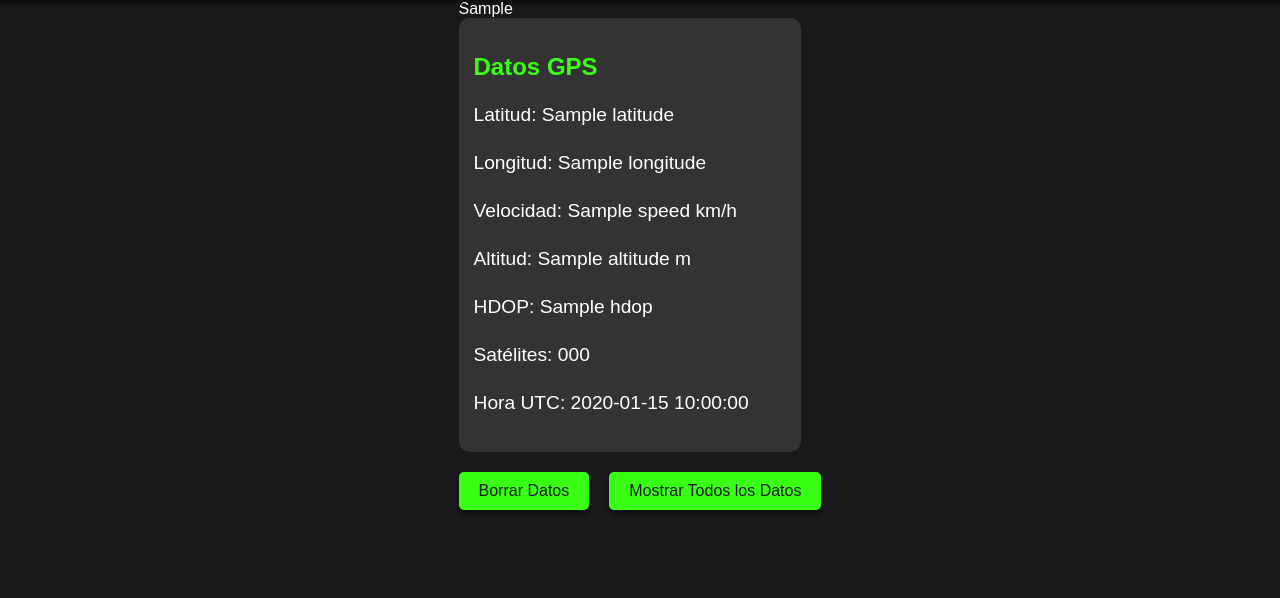
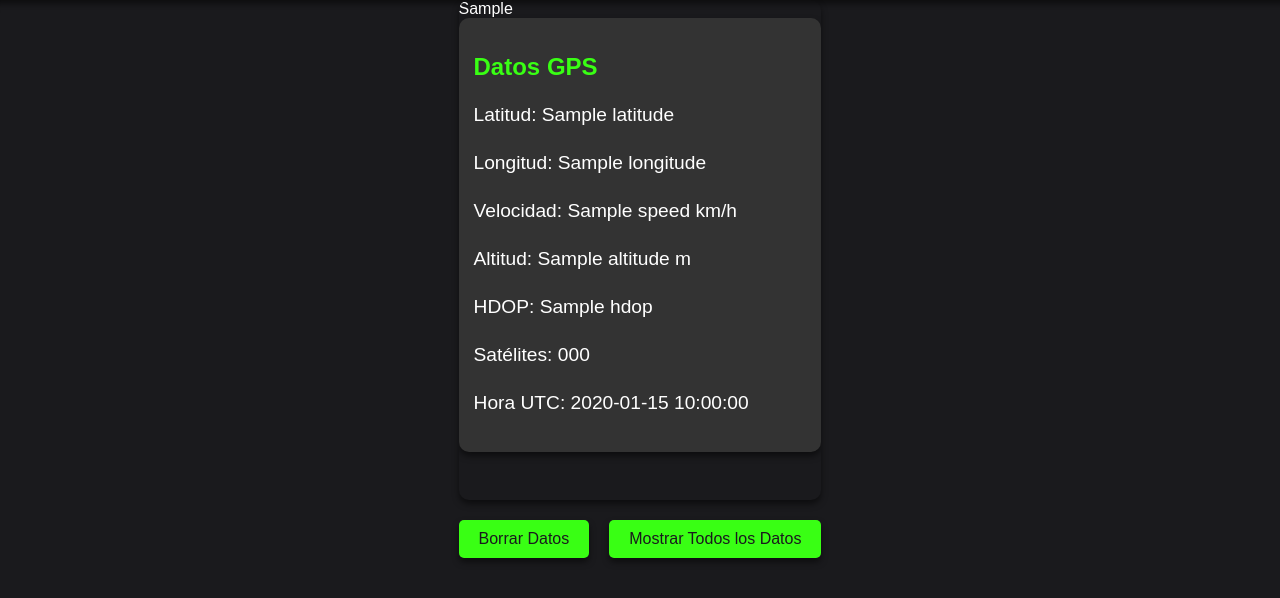
Before and after one commit to raymundosoto/App-web-Tracker-GPS-con-ESP32-y-modulo-NEO-6M-0-001-en-flask-y-mapas-de-Folium-, a Flask app: template templates/index.html in a window 1280 px wide. Shown: the part 100-698 px from the top of the page. Run offline with Flask 2, Linux system fonts and the light colour scheme; the template is opened without the code that fills it: most values are stand-ins (such as "Sample title", 1, 10 or a date in 2020).

Commit message:
Update styles.css

```diff
--- a/static/styles.css
+++ b/static/styles.css
@@ -31,10 +31,14 @@ h1 {
 
 .map-container {
     flex: 2;
+    width: 100%; /* Aseguramos que ocupe todo el ancho disponible */
+    height: 500px; /* Ajustamos una altura adecuada para el mapa */
     margin-right: 20px;
     border-radius: 10px;
     overflow: hidden;
+    box-shadow: 0px 4px 6px rgba(0, 0, 0, 0.5);
 }
+
 
 .info-container {
     flex: 1;
```
